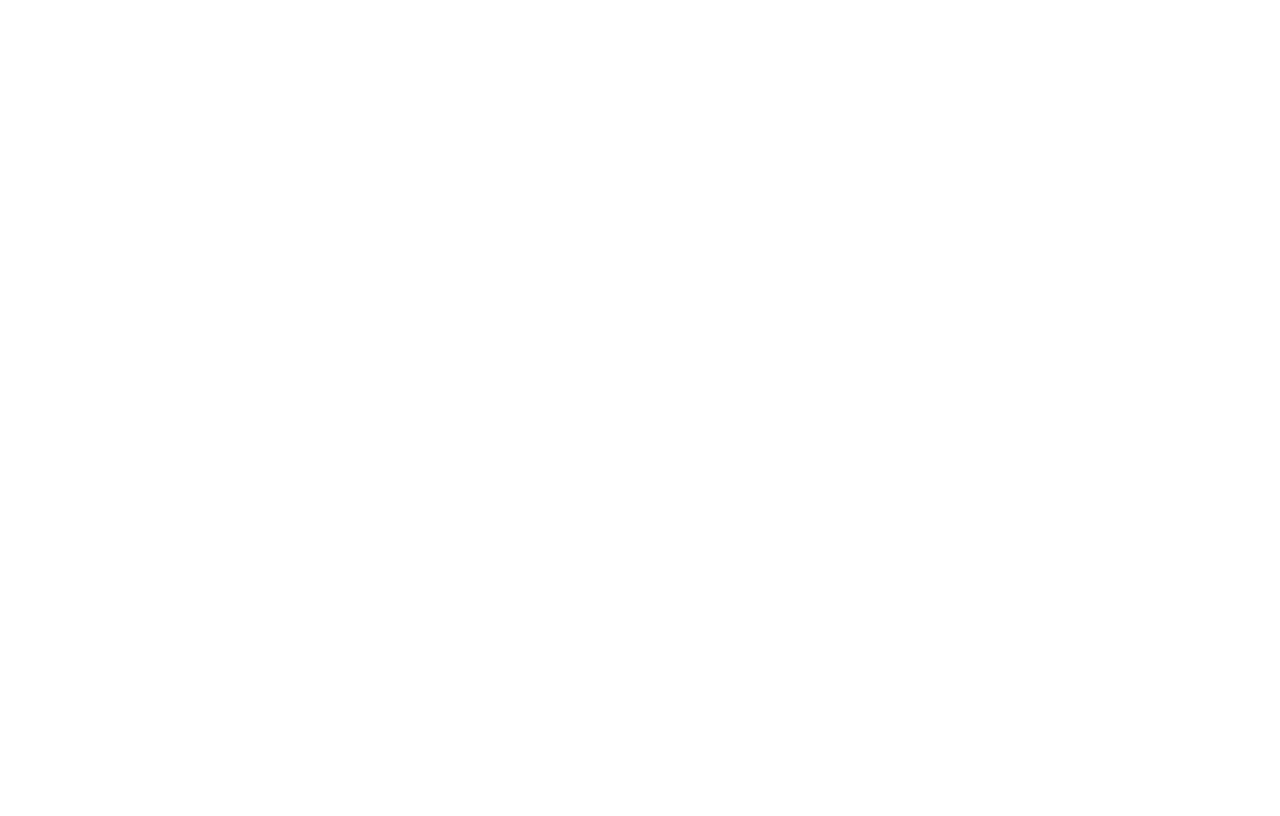
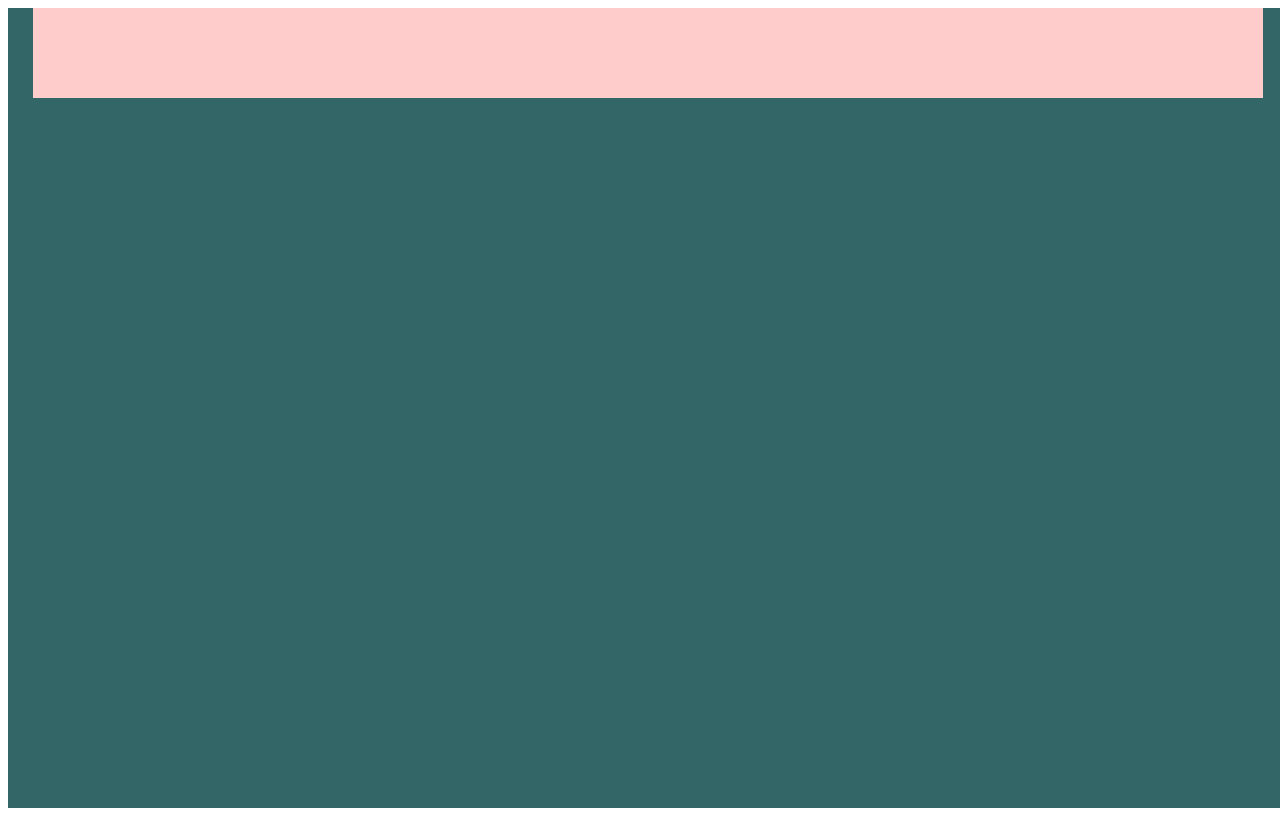
Before and after one commit to Belabel588/Mom_and_a_half_website, a React (Vite) app: page / in a window 1280 px wide. Built offline with nearby package versions, Linux system fonts and the light colour scheme.

Commit message:
scss and start of header init

```diff
--- a/package.json
+++ b/package.json
@@ -13,7 +13,8 @@
     "react": "^18.3.1",
     "react-dom": "^18.3.1",
     "react-router": "^7.0.1",
-    "react-router-dom": "^7.0.1"
+    "react-router-dom": "^7.0.1",
+    "sass": "^1.81.0"
   },
   "devDependencies": {
     "@eslint/js": "^9.13.0",
--- a/src/App.jsx
+++ b/src/App.jsx
@@ -1,12 +1,12 @@
 import { HashRouter as Router } from 'react-router-dom'
 
 import { useState } from 'react'
-// import './main.css'
 import { AppHeader } from './cmps/AppHeader'
+import './assets/styles/main.scss'
 
 export function App() {
   return <Router>
-    <section>
+    <section className='app-main-layout'>
       <AppHeader />
     </section>
   </Router>
--- /dev/null
+++ b/src/assets/styles/app.scss
@@ -0,0 +1,5 @@
+.app-main-layout{
+  height: 100vh;
+  width:100vw;
+  background-color:rgb(051, 102, 102);
+}
--- a/src/assets/styles/cmps/AppHeader.scss
+++ b/src/assets/styles/cmps/AppHeader.scss
@@ -1,4 +1,11 @@
 .web-main-header{
-  background-color: grey;
+  background-color:  rgb(255, 204, 204);
   max-width: 1230px;
+  height: 10vh;
+  margin-left: auto;
+  margin-right: auto;
+  padding-top: 5px;
+  padding-bottom: 5px;
+
+
 }
--- a/src/assets/styles/main.scss
+++ b/src/assets/styles/main.scss
@@ -1,9 +1,9 @@
 
 
 
+// pages
+@import './app.scss';
 
-
-
-/* cpms */
+// cmps
 
 @import './cmps/AppHeader.scss';
--- a/src/main.jsx
+++ b/src/main.jsx
@@ -1,7 +1,8 @@
 import { StrictMode } from 'react'
 import { createRoot } from 'react-dom/client'
-import './index.css'
+// import './index.css'
 import { App } from './App.jsx'
+// import './assets/styles/main.scss'
 
 createRoot(document.getElementById('root')).render(
   <StrictMode>
```
Also changed, not shown: 1 other file (tests, documents, lock files or other folders).
